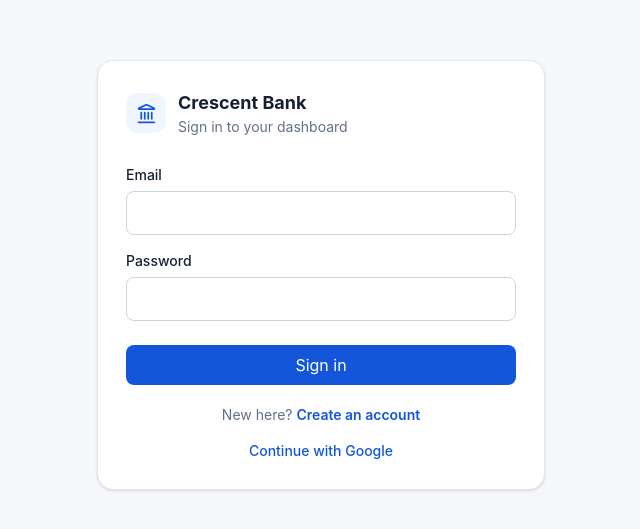
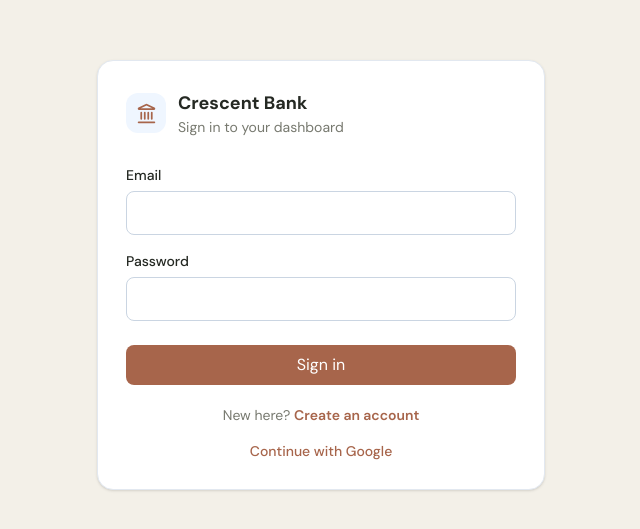
Before and after one commit to Chandrasekhar-5/finance-dashboard-simulator, a React (Vite) app in the folder frontend/: page /login in a window 1280 px wide. Shown: the part 125-654 px from the top of the page, without its empty margins (319-959 px from the left). Built offline with nearby package versions, Linux system fonts and the light colour scheme; no server answers.

Commit message:
feat(frontend): establish premium banking design system

```diff
--- a/frontend/src/index.css
+++ b/frontend/src/index.css
@@ -1,5 +1,36 @@
+@import url('https://fonts.googleapis.com/css2?family=DM+Sans:wght@400;500;600;700&family=Manrope:wght@400;500;600;700;800&display=swap');
 @import "tailwindcss";
-@theme { --color-ink: #172033; --color-muted: #62708a; --color-brand: #1456d9; --color-surface: #f5f7fb; --font-sans: Inter, ui-sans-serif, system-ui, sans-serif; }
+
+@theme {
+  --color-ink: #252923;
+  --color-muted: #77796f;
+  --color-brand: #a7654b;
+  --color-surface: #f3f0e8;
+  --color-panel: #fbfaf6;
+  --color-line: #e7e3d9;
+  --font-sans: 'DM Sans', ui-sans-serif, system-ui, sans-serif;
+  --font-display: 'Manrope', ui-sans-serif, system-ui, sans-serif;
+}
+
+:root {
+  font-family: var(--font-sans);
+  color: var(--color-ink);
+  background: var(--color-surface);
+  font-synthesis: none;
+  text-rendering: optimizeLegibility;
+  -webkit-font-smoothing: antialiased;
+  -moz-osx-font-smoothing: grayscale;
+  font-optical-sizing: auto;
+}
+
 * { box-sizing: border-box; }
-body { margin: 0; min-width: 320px; background: var(--color-surface); color: var(--color-ink); }
-button, input { font: inherit; }
+html { min-width: 320px; background: var(--color-surface); }
+body { margin: 0; min-width: 320px; min-height: 100vh; }
+button, input, select, textarea { font: inherit; }
+button, a { -webkit-tap-highlight-color: transparent; }
+::selection { color: #fbfaf6; background: #a7654b; }
+
+.surface-grid {
+  background-image: linear-gradient(to right, rgba(37,41,35,.035) 1px, transparent 1px), linear-gradient(to bottom, rgba(37,41,35,.035) 1px, transparent 1px);
+  background-size: 28px 28px;
+}
```
